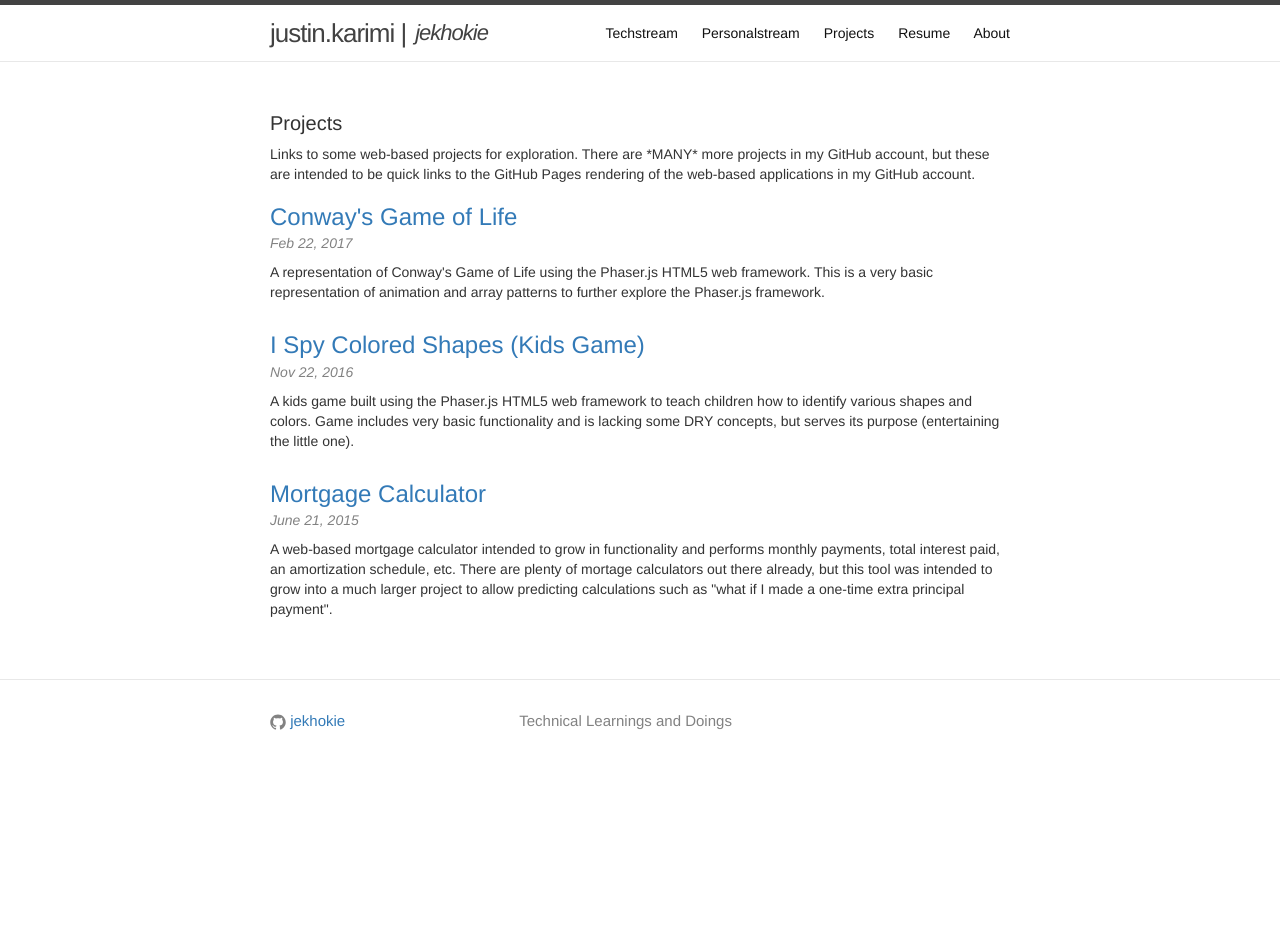
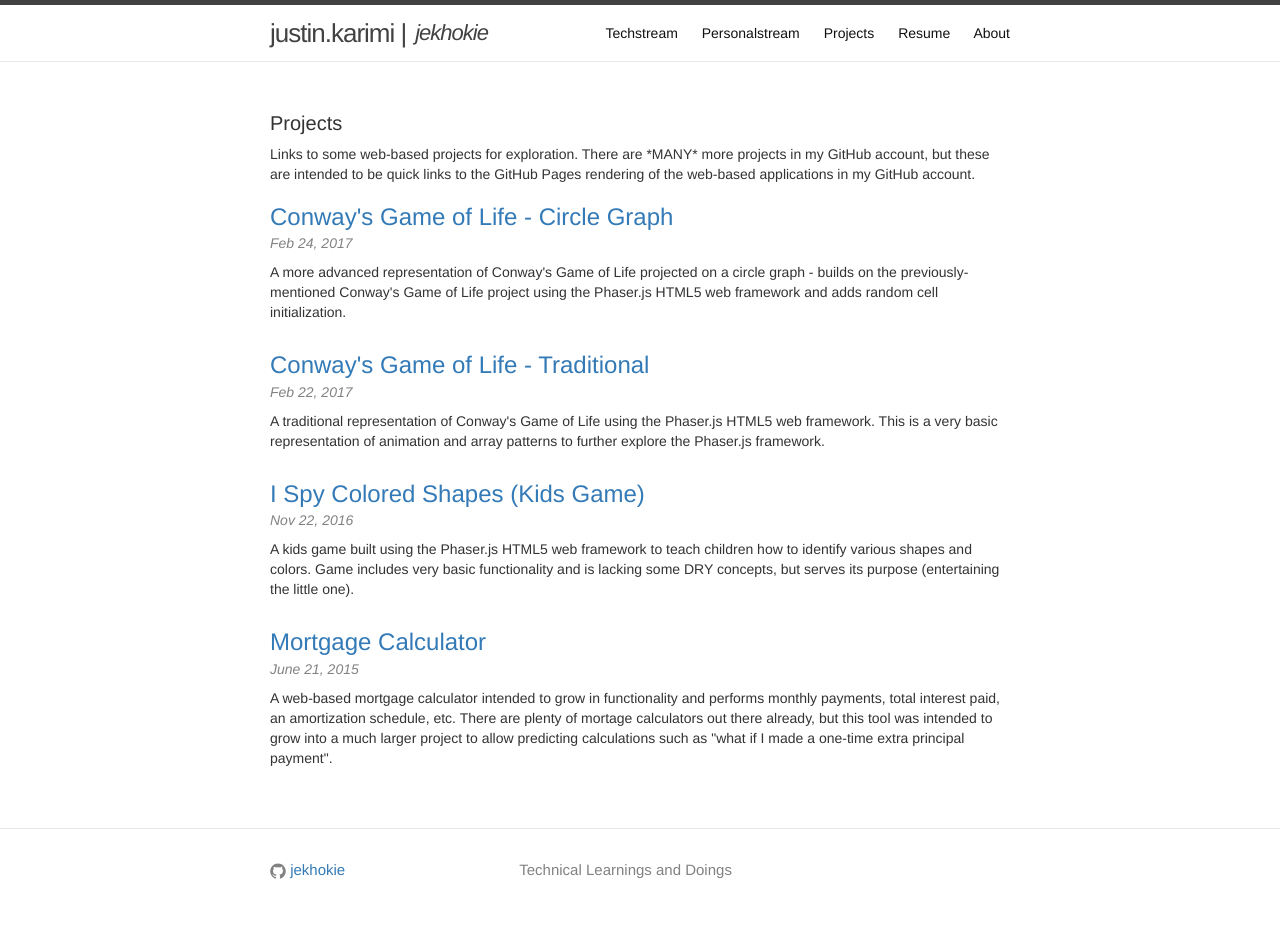
Before and after one commit to jekhokie/jekhokie.github.io, a Jekyll site: the page built from projects.html, in a window 1280 px wide. Built offline with Jekyll 4.4.1, drawn with Linux system fonts in a browser that asks for light colours; before the commit the page ends 900 px from its top, so only the background shows below that.

Commit message:
Add Secondary Game of Life Circle Graph
Add a reference to the secondary Game of Life project projected on a
circle graph.

```diff
--- a/projects.html
+++ b/projects.html
@@ -15,12 +15,23 @@ weight: 90
     <ul class="post-list">
         <li>
             <h2 class="post-link-container">
-                <a class="post-link" href="../conway-game-of-life/">Conway's Game of Life</a>
+                <a class="post-link" href="../conway-game-of-life/game-of-life-circle-graph.html">Conway's Game of Life - Circle Graph</a>
+            </h2>
+
+            <div class="post-meta">Feb 24, 2017</div>
+
+            A more advanced representation of Conway's Game of Life projected on a circle graph - builds on the previously-mentioned
+            Conway's Game of Life project using the Phaser.js HTML5 web framework and adds random cell initialization.
+        </li>
+
+        <li>
+            <h2 class="post-link-container">
+                <a class="post-link" href="../conway-game-of-life/game-of-life.html">Conway's Game of Life - Traditional</a>
             </h2>
 
             <div class="post-meta">Feb 22, 2017</div>
 
-            A representation of Conway's Game of Life using the Phaser.js HTML5 web framework. This is a very
+            A traditional representation of Conway's Game of Life using the Phaser.js HTML5 web framework. This is a very
             basic representation of animation and array patterns to further explore the Phaser.js framework.
         </li>
 
```
